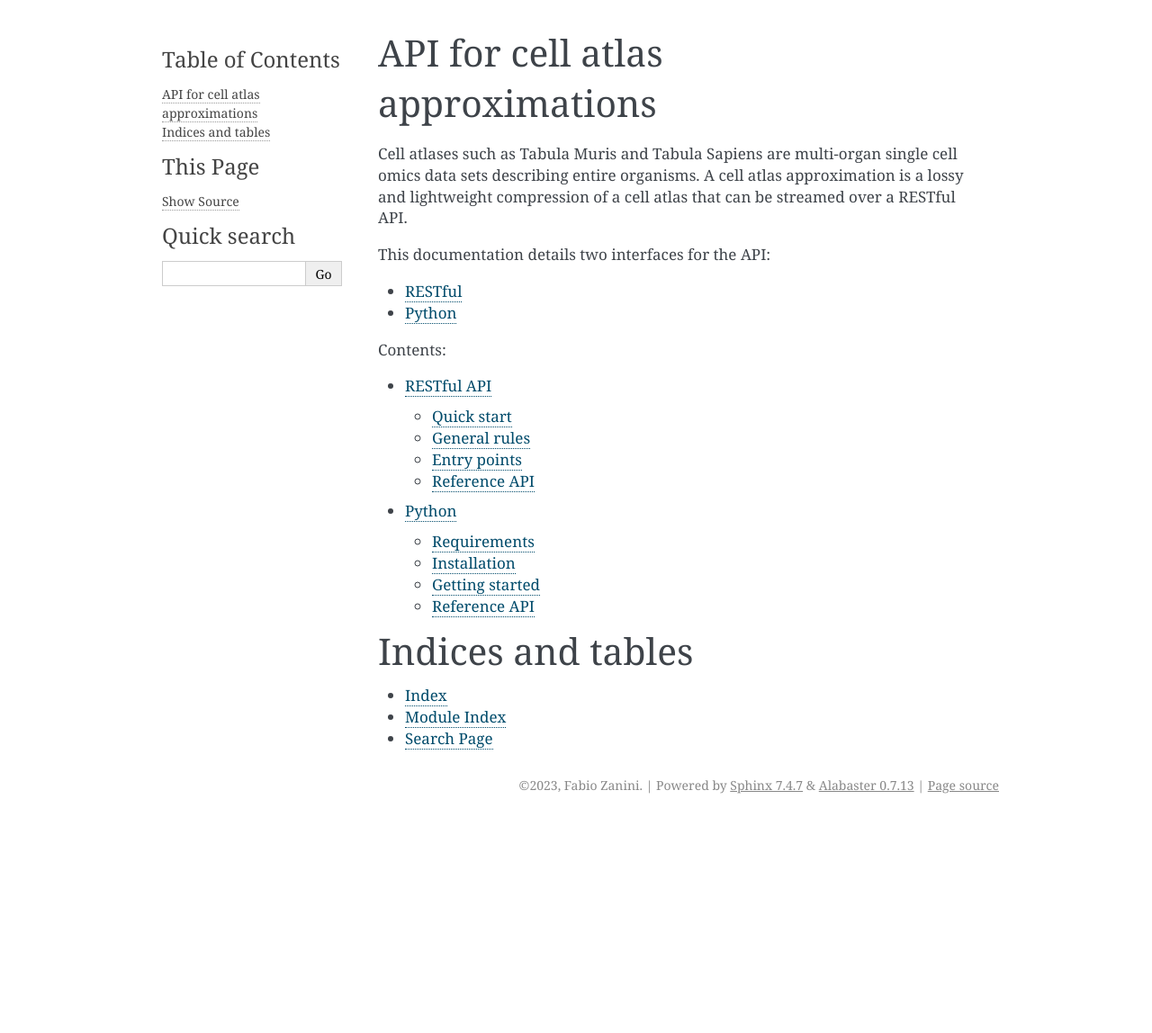
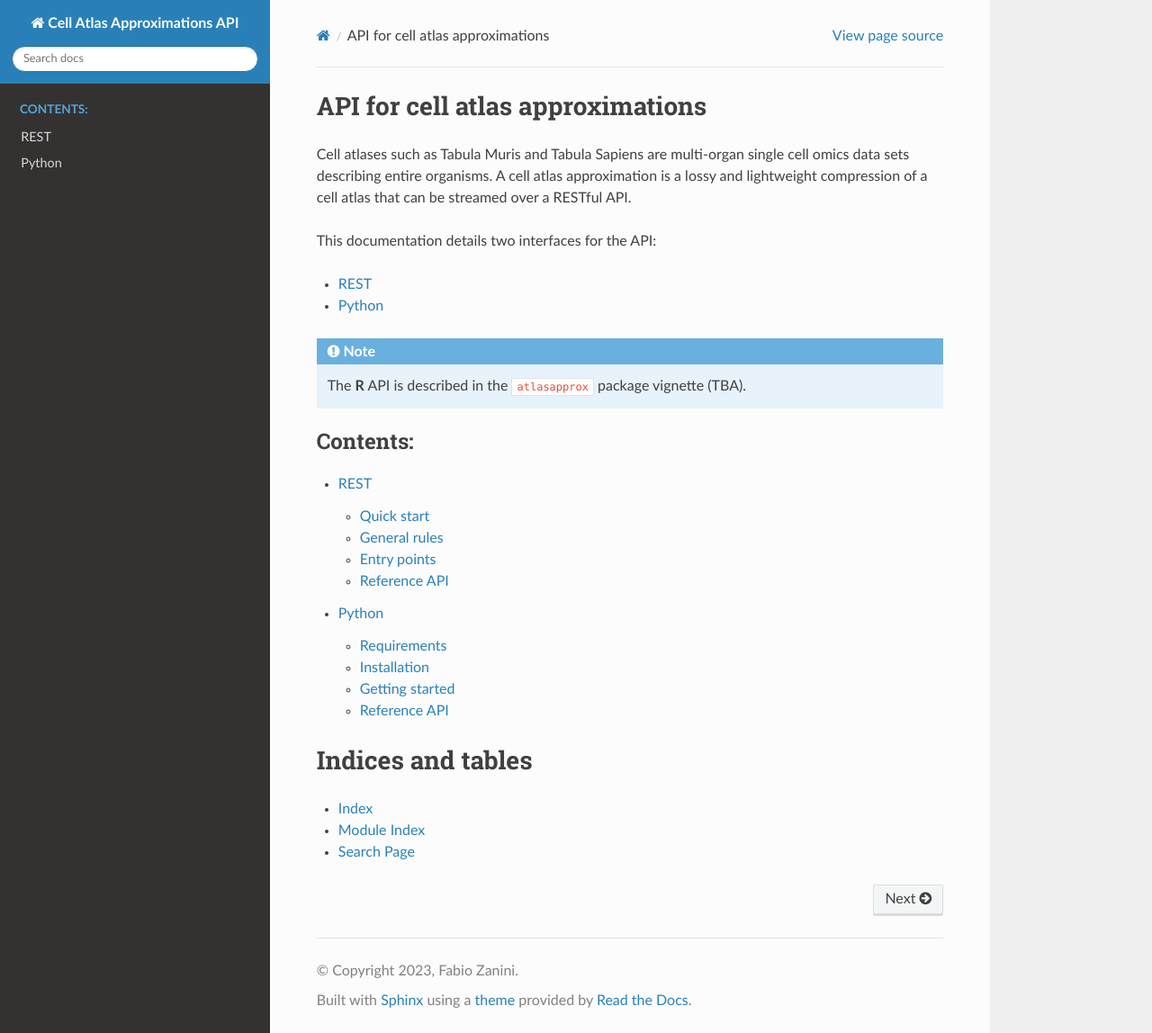
Before and after one commit to fabilab/cell_atlas_approximations_API, a Sphinx documentation site: the page built from docs/source/index.rst, in a window 1280 px wide and 1148 px high. Shown: the whole window at 90% size. Built offline with Sphinx 7.4.7 and the Read the Docs theme 2.0.0, drawn with Linux system fonts in a browser that asks for light colours.

Commit message:
RTD theme

```diff
--- a/docs/requirements.txt
+++ b/docs/requirements.txt
@@ -1,3 +1,4 @@
 sphinx-tabs
+sphinx-rtd-theme
 pandas
 requests
--- a/docs/source/conf.py
+++ b/docs/source/conf.py
@@ -27,5 +27,5 @@ exclude_patterns = []
 # -- Options for HTML output -------------------------------------------------
 # https://www.sphinx-doc.org/en/master/usage/configuration.html#options-for-html-output
 
-html_theme = 'alabaster'
+html_theme = 'sphinx_rtd_theme'
 html_static_path = ['_static']
--- a/docs/source/index.rst
+++ b/docs/source/index.rst
@@ -9,8 +9,11 @@ Cell atlases such as Tabula Muris and Tabula Sapiens are multi-organ single cell
 
 This documentation details two interfaces for the API:
 
-- :doc:`RESTful <rest/index>`
+- :doc:`REST <rest/index>`
 - :doc:`Python <python/index>`
+
+.. note::
+   The **R** API is described in the ``atlasapprox`` package vignette (TBA).
 
 .. toctree::
    :maxdepth: 2
--- a/docs/source/rest/index.rst
+++ b/docs/source/rest/index.rst
@@ -1,5 +1,5 @@
-RESTful API
-===========
+REST
+====
 Cell atlas approximations are designed to be readable by machines independent of programming language. For this purpose, a RESTful API is provided.
 
 The current version of the RESTful API is **v1**.
```
Also changed, not shown: 1 other file.
